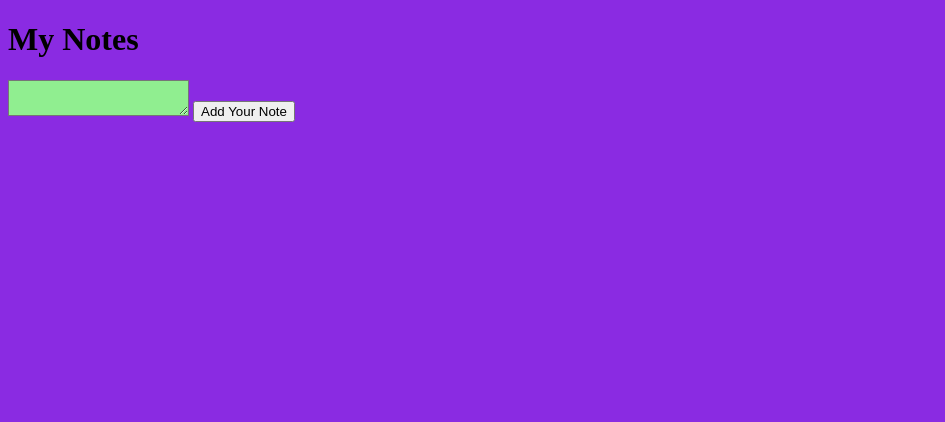
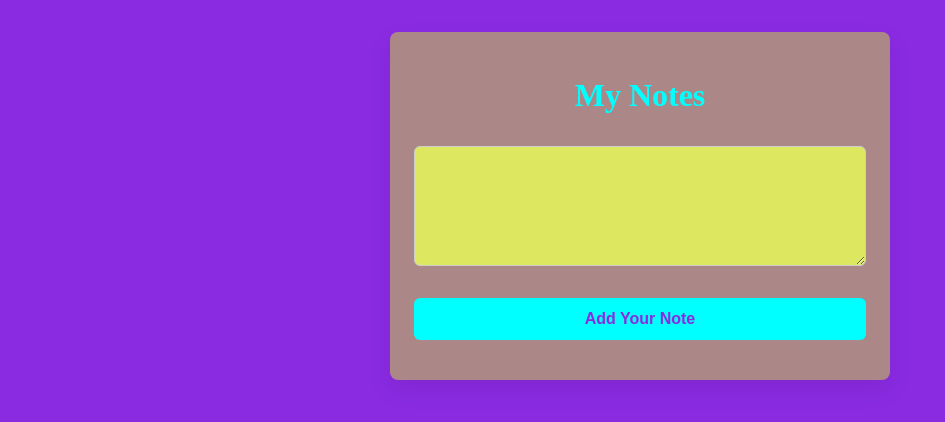
Before and after one commit to NATZEN24/PersonalNotes, a plain HTML site: page index.html in a window 1280 px wide. Shown: the whole page, without its empty margins (0-945 px from the left). Drawn offline with Linux system fonts and the light colour scheme.

Commit message:
change basic style for better view

```diff
--- a/index.html
+++ b/index.html
@@ -7,12 +7,15 @@
     <link rel="stylesheet" href="style.css">
 </head>
 <body>
-    <h1>My Notes</h1>
+    <div class="container">
+ <h1>My Notes</h1>
 
     <textarea name="noteInput" id="noteInput"></textarea>
     <button id="addNoteBtn">Add Your Note</button>
 
     <div id="noteList"></div>
+    </div>
+
 
     <script src="scrypt.js"></script>
 </body>
--- a/style.css
+++ b/style.css
@@ -1,6 +1,59 @@
+*,
+*::before,
+*::after {
+  box-sizing: border-box;
+}
+
 body{
     background-color: blueviolet;
+    margin: 0;
+    padding: 2rem;
 }
+
+.container{
+    max-width: 500px;
+    margin: 0 auto;
+    padding: 1.5rem;
+    border-radius: 8px;
+    box-shadow: 0 10px 25px rgba(0,0,0,0.08);
+    background-color: rgb(172, 135, 135);
+
+    display: flex;
+    flex-direction: column;
+    gap: 1rem;
+}
+
+h1{
+    color: aqua;
+    text-align: center;
+    margin-bottom: 1rem;
+}
+
+button{
+    width: 100%;
+   background-color: aqua;
+   color: blueviolet;
+    font-size: 1rem;
+    font-weight: bolder;
+    border: none;
+    padding: 0.75rem;
+    border-radius: 6px;
+    cursor: pointer;
+}
+
 #noteInput{
-    background-color: lightgreen;
+    background-color: rgb(222, 231, 96);
+     width: 100%;
+  min-height: 120px;
+  padding: 0.75rem;
+  font-size: 1rem;
+  border-radius: 6px;
+  border: 1px solid #ccc;
+  resize: vertical;
+  margin-bottom: 1rem;
 }
+
+#noteInput:focus{
+    outline: none;
+    border-color: #4f46e5;
+}
```
